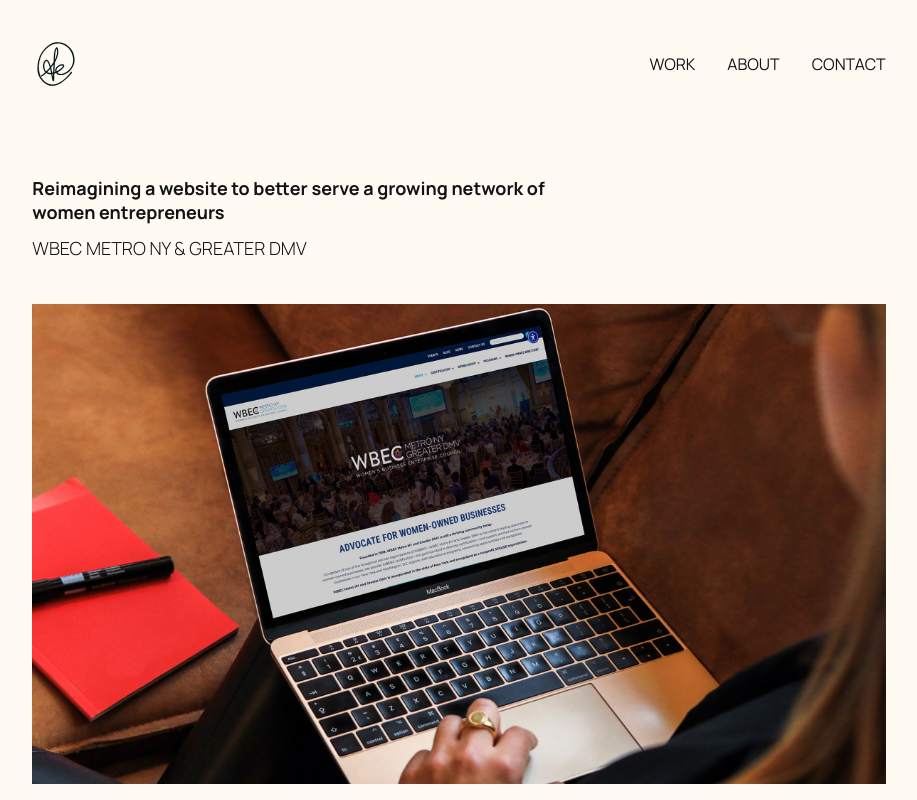
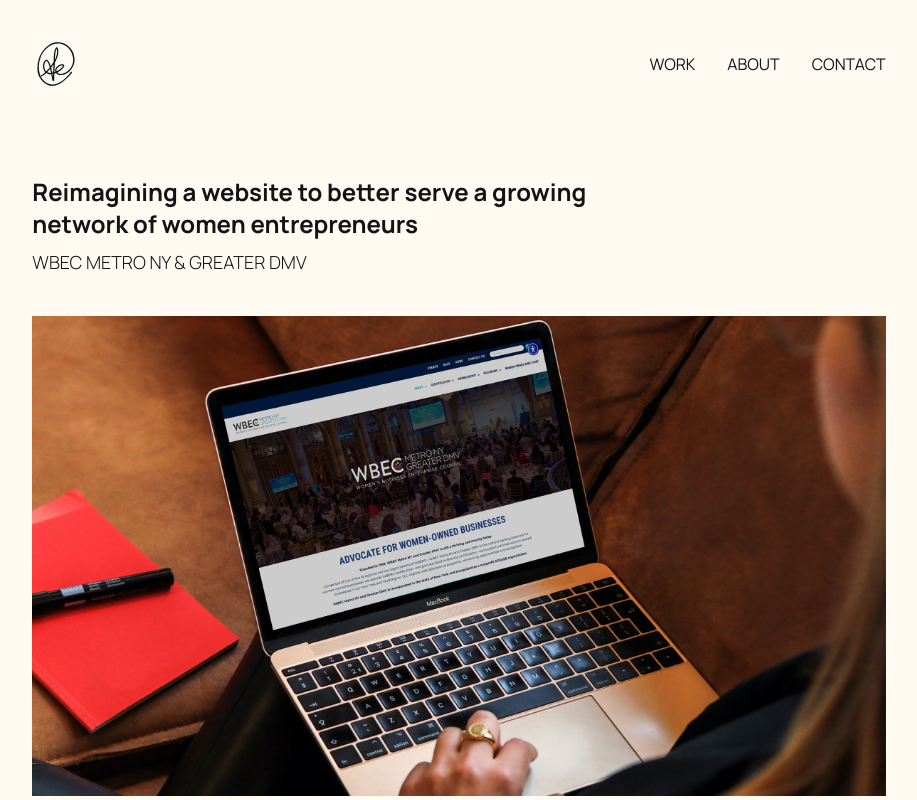
Before and after one commit to aescaba/portfolio, a Next.js app: page /work/wbecnydmv in a window 1280 px wide. Shown: the top 800 px of the page, without its empty margins (181-1098 px from the left). Built offline with nearby package versions, Linux system fonts and the light colour scheme.

Commit message:
update work heading styling

```diff
--- a/components/work/workheading.js
+++ b/components/work/workheading.js
@@ -7,12 +7,12 @@ export default function WorkHeading({ title, client }) {
     */
 
     return (
-        <div class="flex-col lg:w-2/3 mb-10">
-            <div class="mb-2 text-lg leading-6">
+        <div class="flex-col lg:w-2/3 mb-10 leading-8">
+            <div class="mb-2 text-2xl">
                 <h1 class=" font-bold">{title}</h1>
             </div>
 
-            <div class="mb-4 text-lg leading-8">
+            <div class="mb-4 text-lg">
                 <p class="uppercase">{client}</p>
             </div>
         </div>
```
